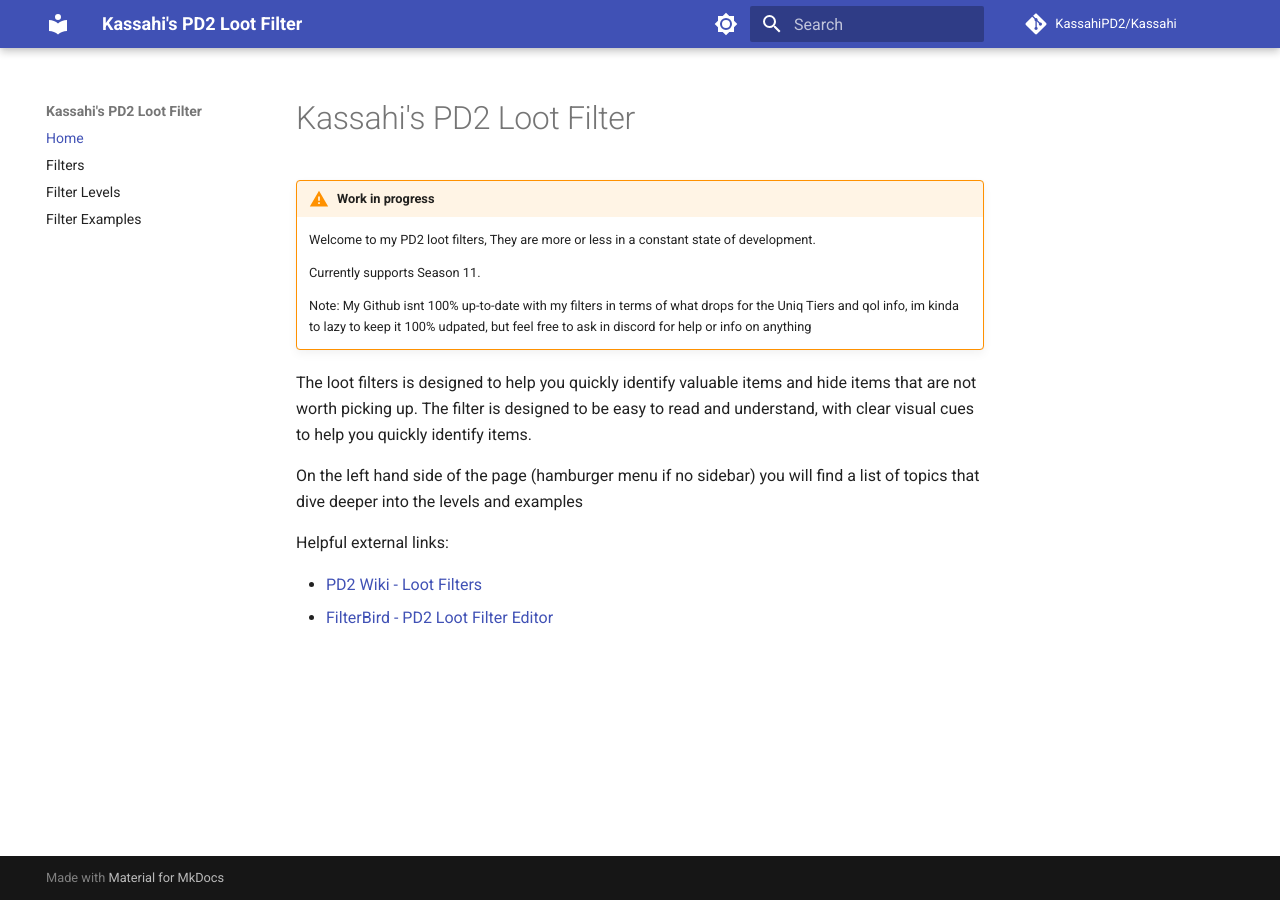
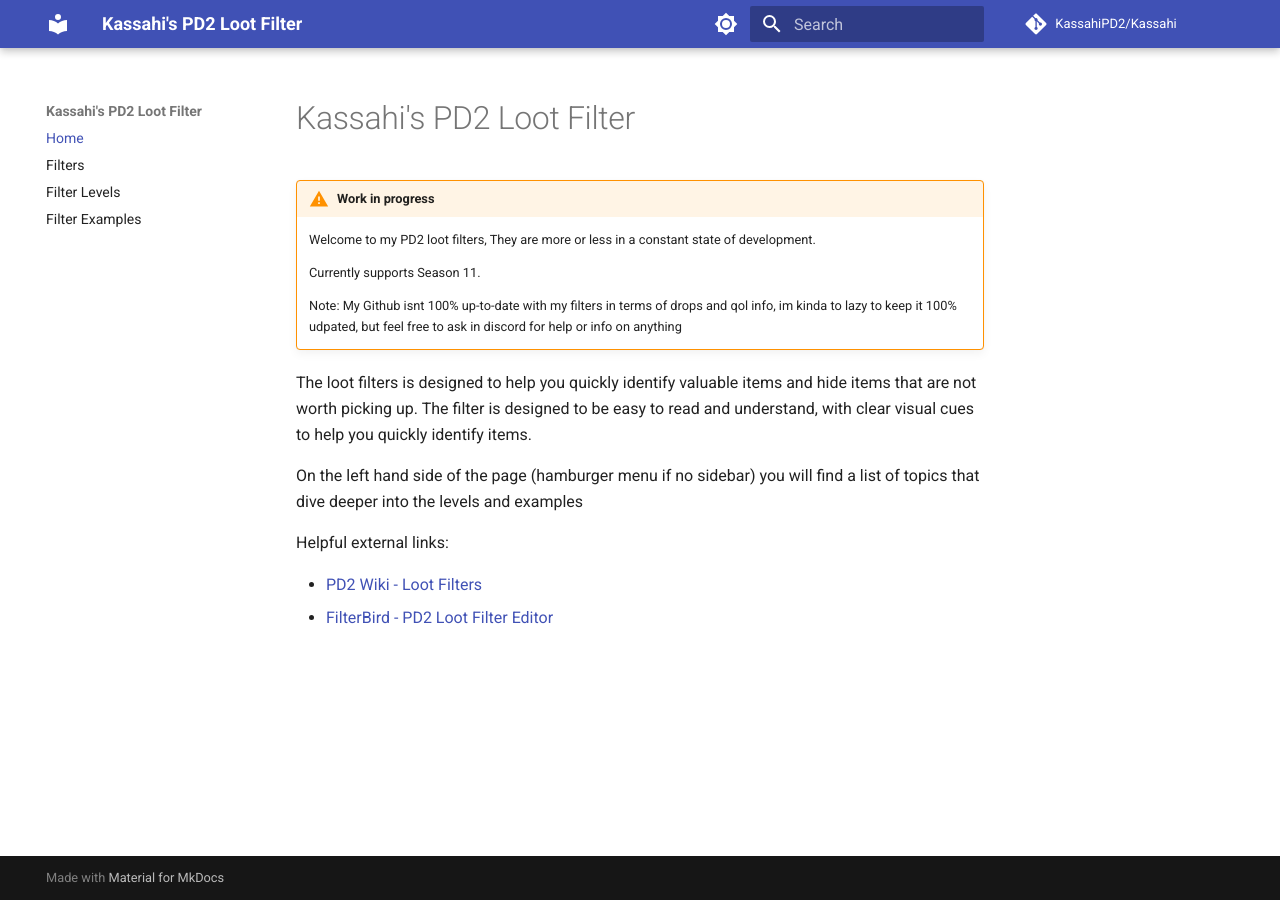
Before and after one commit to KassahiPD2/Kassahi, an MkDocs documentation site: the page built from docs/index.md, in a window 1280 px wide. Built offline with MkDocs 1.6.1 and Material for MkDocs 9.7.7, drawn with Linux system fonts in a browser that asks for light colours; comment, search, counter and statistics services are not loaded.

Commit message:
Update index.md

```diff
--- a/docs/index.md
+++ b/docs/index.md
@@ -6,7 +6,7 @@
 
     Currently supports Season 11.
 
-    Note: My Github isnt 100% up-to-date with my filters in terms of what drops for the Uniq Tiers and qol info, im kinda to lazy to keep it 100% udpated, but feel free to ask in discord for help or info on anything
+    Note: My Github isnt 100% up-to-date with my filters in terms of drops and qol info, im kinda to lazy to keep it 100% udpated, but feel free to ask in discord for help or info on anything
 
 The loot filters is designed to help you quickly identify valuable items and hide items that are not worth picking up. The filter is designed to be easy to read and understand, with clear visual cues to help you quickly identify items.
 
```
